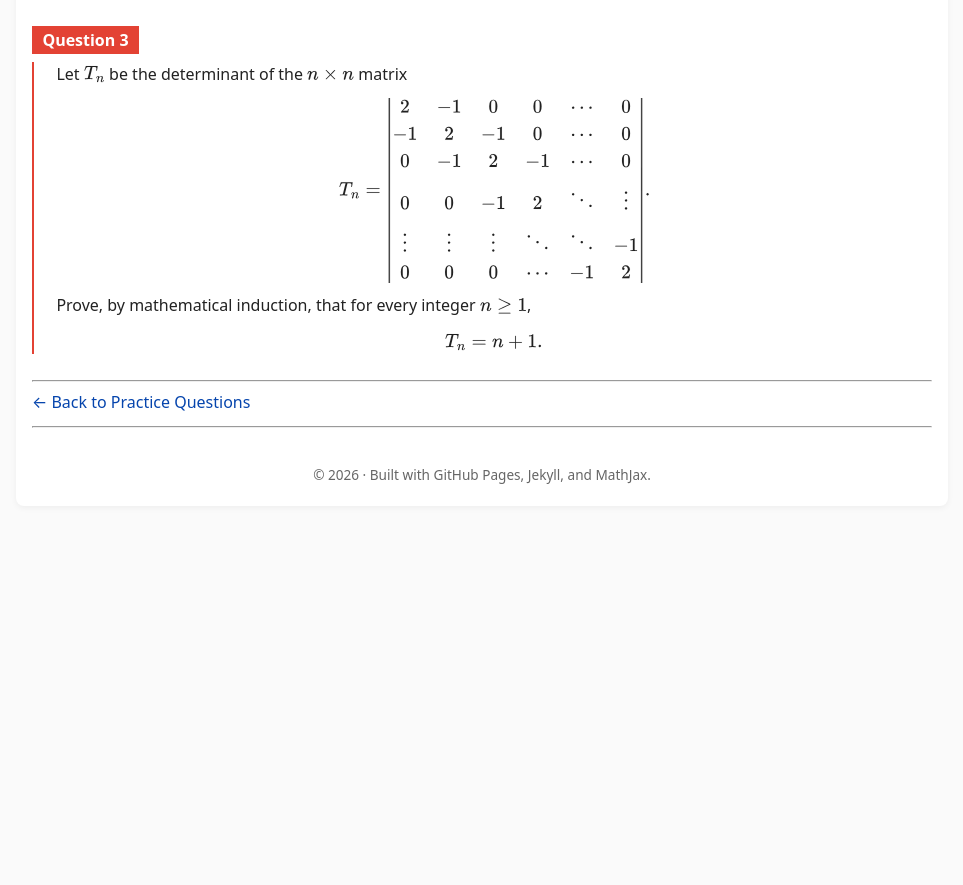
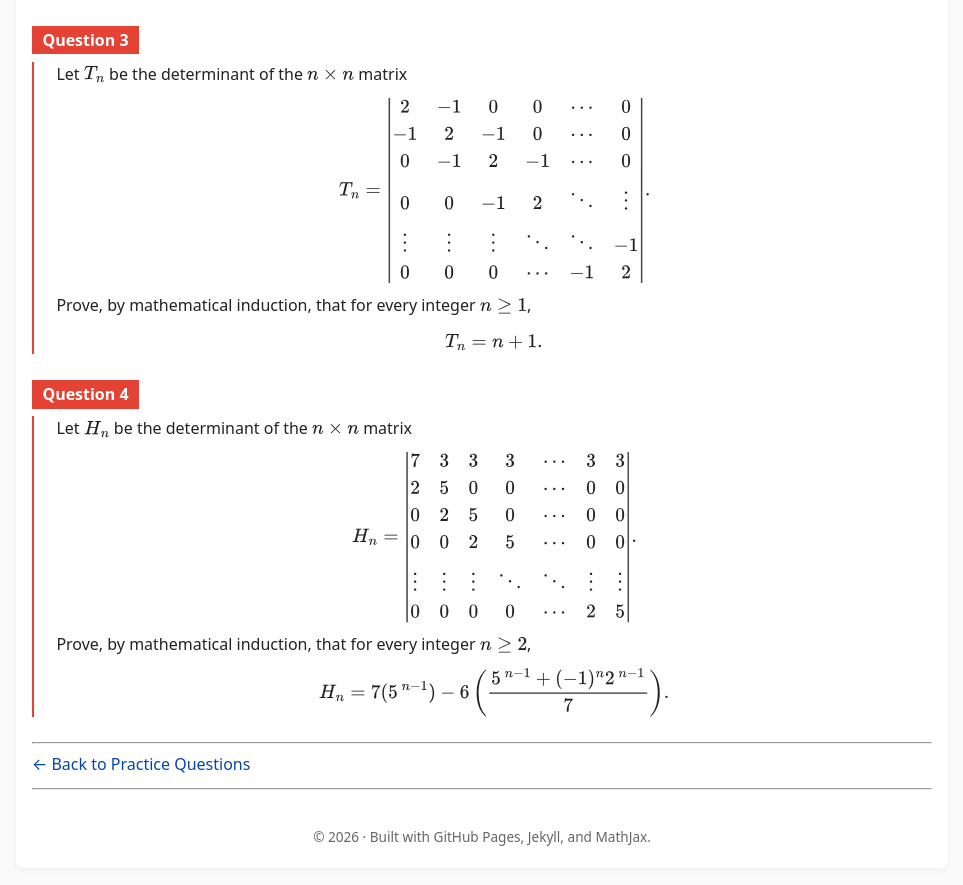
Before and after one commit to SaleemKamaludin/SaleemKamaludin.github.io, a Jekyll site: the page built from courses/math-2276/practice-questions/coursework-exam-1/index.md, in a window 1280 px wide and 900 px high, scrolled down 1127 px. Shown: the top 885 px of the window, without its empty margins (158-1121 px from the left). Built offline with Jekyll 4.4.1, drawn with Linux system fonts in a browser that asks for light colours; before the commit the page ends 1665 px from its top, so only the background shows below that.

Commit message:
Add Question 4 to MATH 2276 practice page

```diff
--- a/courses/math-2276/practice-questions/coursework-exam-1/index.md
+++ b/courses/math-2276/practice-questions/coursework-exam-1/index.md
@@ -171,6 +171,57 @@ These questions are provided for additional practice for **Coursework Exam 1** a
 
 </div>
 
+<div id="cw1-question-4" class="math-env exercise">
+
+  <div class="math-env-heading">
+    <span class="math-env-tag">Question 4</span>
+  </div>
+
+  <div class="math-env-body">
+
+    <p>
+      Let \(H_n\) be the determinant of the \(n\times n\) matrix
+    </p>
+
+    <div class="display-math">
+
+    \[
+    H_n=
+    \begin{vmatrix}
+    7 & 3 & 3 & 3 & \cdots & 3 & 3\\
+    2 & 5 & 0 & 0 & \cdots & 0 & 0\\
+    0 & 2 & 5 & 0 & \cdots & 0 & 0\\
+    0 & 0 & 2 & 5 & \cdots & 0 & 0\\
+    \vdots & \vdots & \vdots & \ddots & \ddots & \vdots & \vdots\\
+    0 & 0 & 0 & 0 & \cdots & 2 & 5
+    \end{vmatrix}.
+    \]
+
+    </div>
+
+    <p>
+      Prove, by mathematical induction, that for every integer
+      \(n\geq 2\),
+    </p>
+
+    <div class="display-math">
+
+    \[
+    H_n
+    =
+    7(5^{\,n-1})
+    -
+    6\left(
+    \frac{5^{\,n-1}+(-1)^n2^{\,n-1}}{7}
+    \right).
+    \]
+
+    </div>
+
+  </div>
+
+</div>
+
 ---
 
 [← Back to Practice Questions]({{ '/courses/math-2276/practice-questions/' | relative_url }})
```
